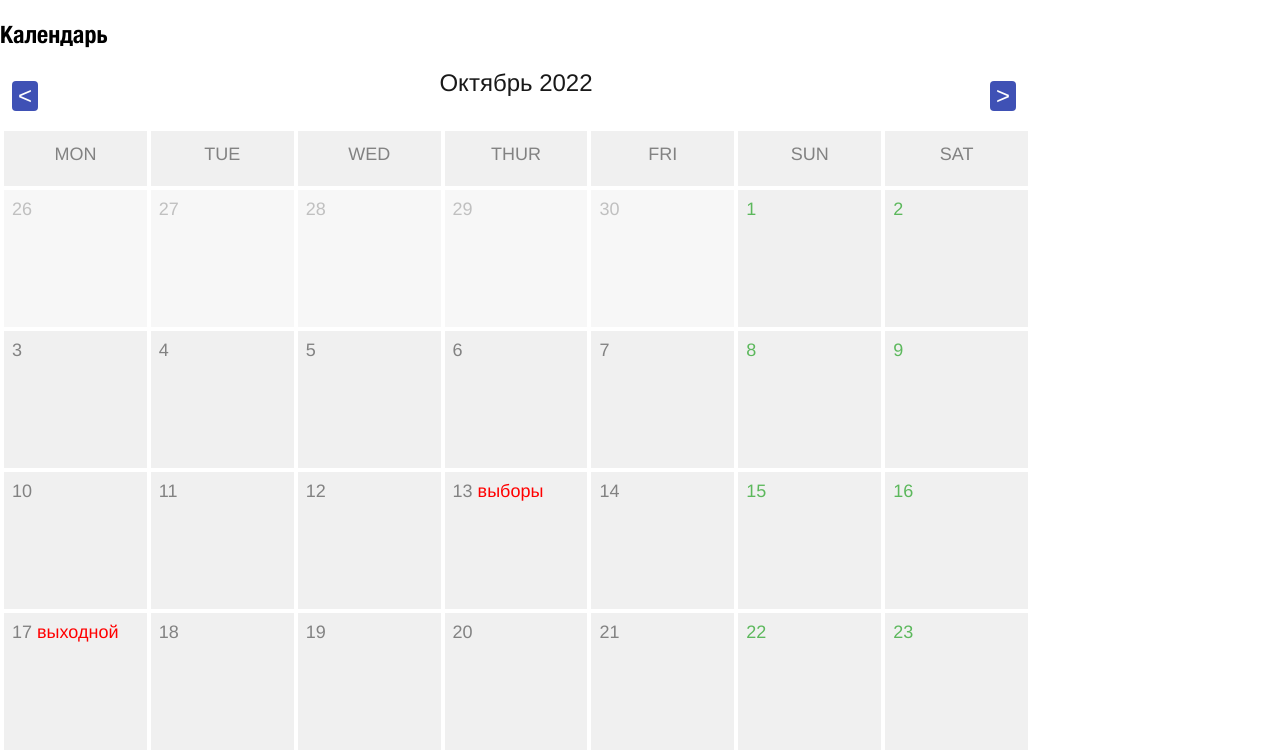
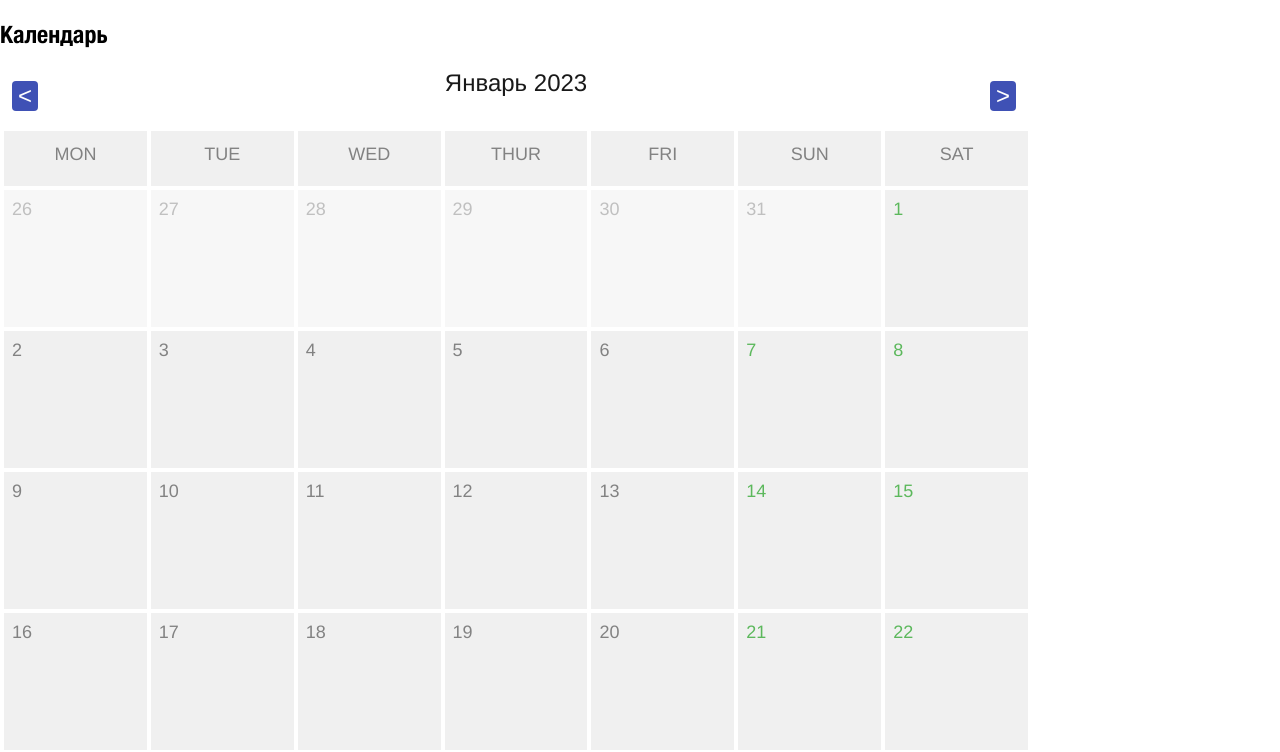
Before and after one commit to igorpichnenko/test-task, a React (Create React App) app: page / in a window 1280 px wide. Shown: the top 752 px of the page. Built offline with nearby package versions, Linux system fonts and the light colour scheme.

Commit message:
fix logic

```diff
--- a/src/components/Calendar/index.tsx
+++ b/src/components/Calendar/index.tsx
@@ -17,7 +17,7 @@ export interface CalendarProps {
 const Calendar: React.FC<CalendarProps> = ({ events }) => {
 
 
-    const [state, setState] = useState({ date: moment() })
+    const [state, setState] = useState({ date: moment().add(3, 'month') })
 
     const prevMonth = () => {
         setState({ date: state.date.subtract(1, 'month') })
--- a/src/utils.tsx
+++ b/src/utils.tsx
@@ -4,32 +4,49 @@ export const createDaysOfMonth = (refDate: moment.Moment) => {
 
     const date = moment(refDate).endOf('month');
     const lastDate = date.date();
-    const firstWeekday = date.startOf('month').day();
+    let firstWeekday = date.startOf('month').day();
+    if (firstWeekday === 0) firstWeekday = 7
     const calendarDays = [];
-
     const prev = moment()
     const prevDate = moment(prev.subtract(1, 'month')).endOf('month');
     const lastPrevDate = prevDate.date() + 1
 
     const prevMouth = moment(refDate.subtract(1, 'month'))
+    const prevLastDate = prevMouth.endOf('month').date()
 
     for (let w = 1; w < firstWeekday; w++) {
-        calendarDays.push({ value: lastPrevDate - firstWeekday + w, opacity: "0.5", id: lastPrevDate - firstWeekday + w, date: `${lastPrevDate - firstWeekday + w}/${prevMouth.format("MM/YY")}` });
+        const up = lastPrevDate - firstWeekday + w
+        if (prevLastDate === 31) {
+
+            calendarDays.push({ value: up + 1, opacity: "0.5", id: up + 1, date: `${up + 1}/${prevMouth.format("MM/YYYY")}` });
+        }
+        else if (prevLastDate === 28) {
+            calendarDays.push({ value: up - 2, opacity: "0.5", id: up + 1, date: `${up + 1}/${prevMouth.format("MM/YYYY")}` });
+        }
+        else if (prevLastDate === 29) {
+            calendarDays.push({ value: up - 1, opacity: "0.5", id: up + 1, date: `${up + 1}/${prevMouth.format("MM/YYYY")}` });
+        }
+        else {
+            calendarDays.push({ value: up, opacity: "0.5", id: up, date: `${up}/${prevMouth.format("MM/YYYY")}` });
+        }
     }
+
 
     let mouth = Number(moment(refDate).format("MM")) + 1
     let year = refDate.year()
+
     if (mouth === 13) {
         mouth = 1
         year = year + 1
     }
 
     for (let d = 1; d <= lastDate; d++) {
-        if (calendarDays.length % 7 !== 4
-            && calendarDays.length % 7 !== 3
-            && calendarDays.length % 7 !== 2
-            && calendarDays.length % 7 !== 1
-            && calendarDays.length % 7 !== 0) {
+        const length = calendarDays.length
+        if (length % 7 !== 4
+            && length % 7 !== 3
+            && length % 7 !== 2
+            && length % 7 !== 1
+            && length % 7 !== 0) {
 
             calendarDays.push({ value: d, id: d, color: "#5CB85C", date: `${d}/${mouth}/${year}` });
         }
@@ -47,11 +64,12 @@ export const createDaysOfMonth = (refDate: moment.Moment) => {
     }
 
     for (let m = 1; calendarDays.length % 7 !== 0; m++) {
-        if (calendarDays.length % 7 !== 4
-            && calendarDays.length % 7 !== 3
-            && calendarDays.length % 7 !== 2
-            && calendarDays.length % 7 !== 1
-            && calendarDays.length % 7 !== 0) {
+        const length = calendarDays.length
+        if (length % 7 !== 4
+            && length % 7 !== 3
+            && length % 7 !== 2
+            && length % 7 !== 1
+            && length % 7 !== 0) {
 
             calendarDays.push({ value: m, id: m, opacity: "0.5", color: "#5CB85C", date: `${m}/${nextMouth}/${nextYear}` });
         }
```
